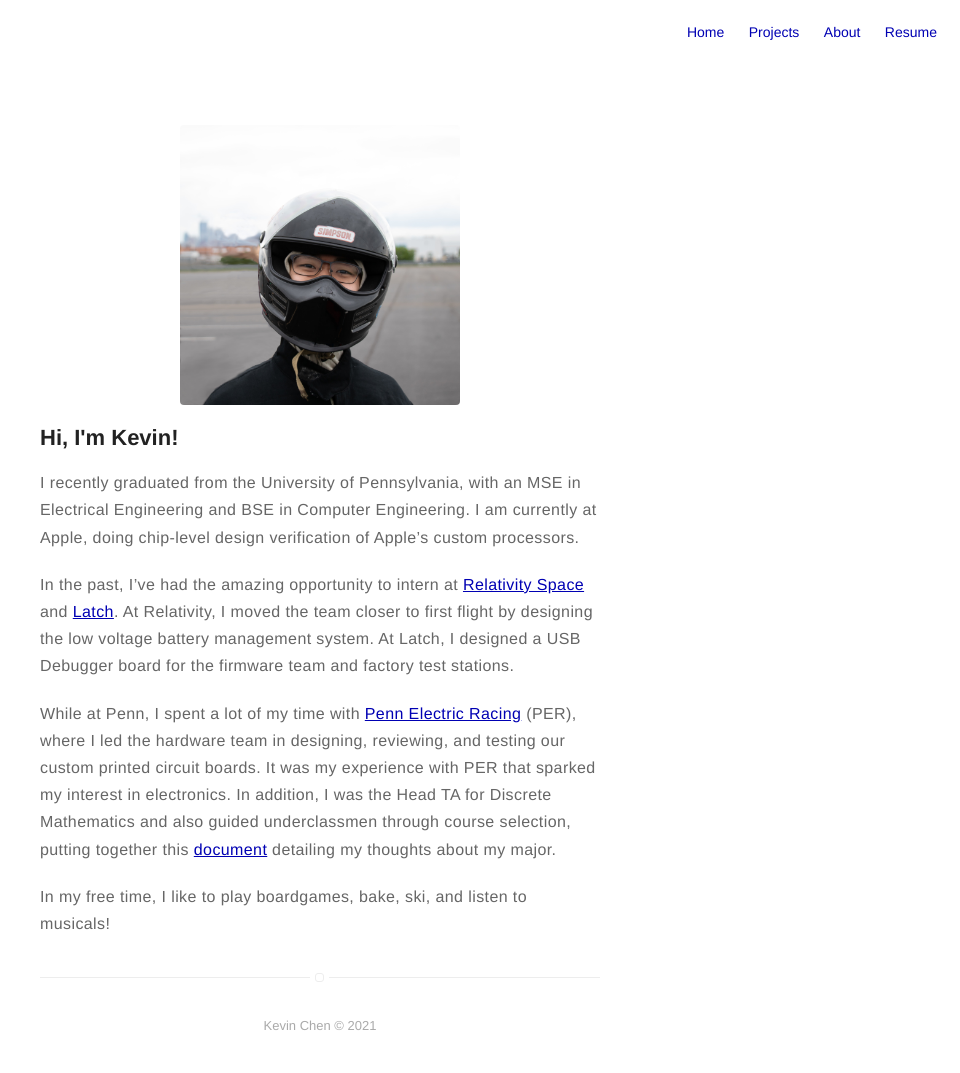
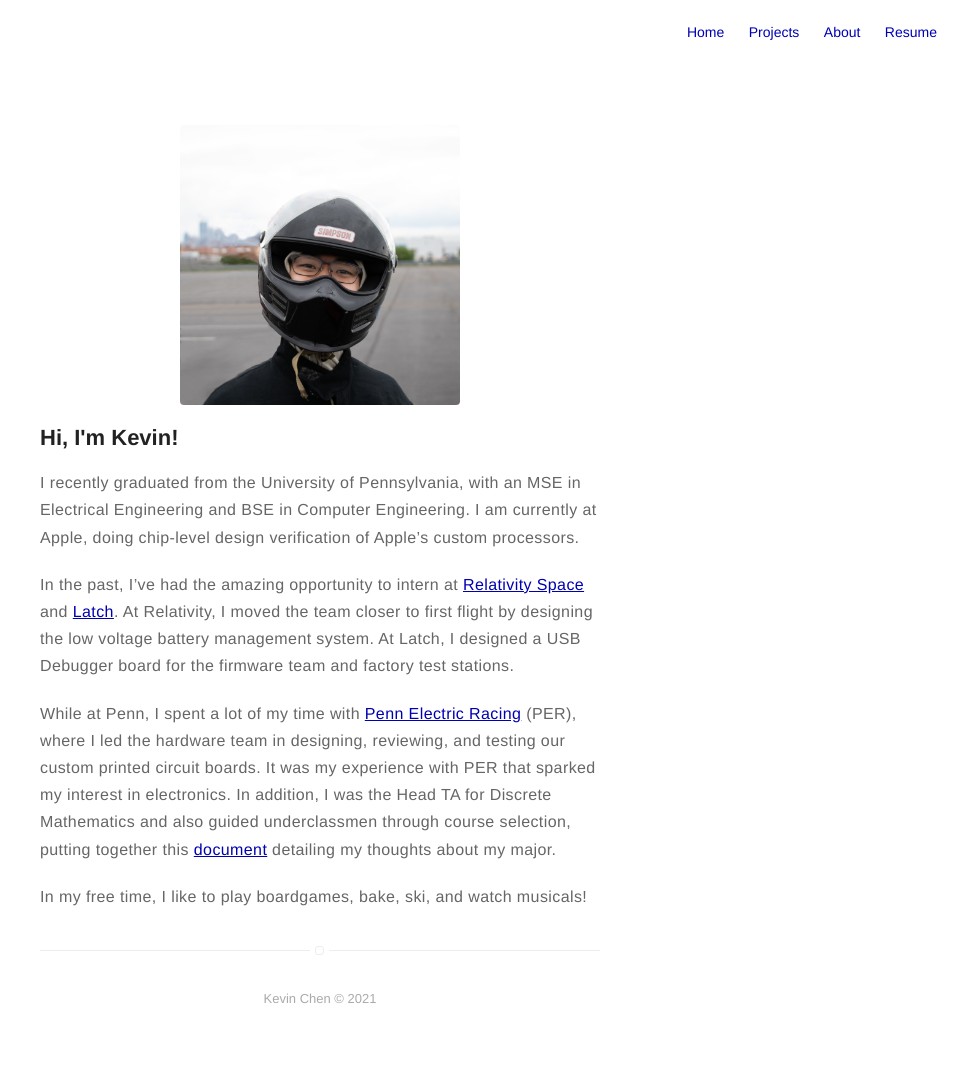
Before and after one commit to kchen7/kevinchen, a Jekyll site: the page built from about.md, in a window 1280 px wide. Shown: the whole page, without its empty margins (320-1280 px from the left). Built offline with Jekyll 4.4.1, drawn with Linux system fonts in a browser that asks for light colours; after the commit the page ends 1046 px from its top, so only the background shows below that.

```diff
--- a/about.md
+++ b/about.md
@@ -16,7 +16,7 @@
 
 While at Penn, I spent a lot of my time with [Penn Electric Racing](../Penn-Electric-Racing) (PER), where I led the hardware team in designing, reviewing, and testing our custom printed circuit boards. It was my experience with PER that sparked my interest in electronics. In addition, I was the Head TA for Discrete Mathematics and also guided underclassmen through course selection, putting together this [document](/assets/WhyCMPE.pdf) detailing my thoughts about my major.
 
-In my free time, I like to play boardgames, bake, ski, and listen to musicals!
+In my free time, I like to play boardgames, bake, ski, and watch musicals!
 
 <!--
 <h2>Skills</h2>
```
